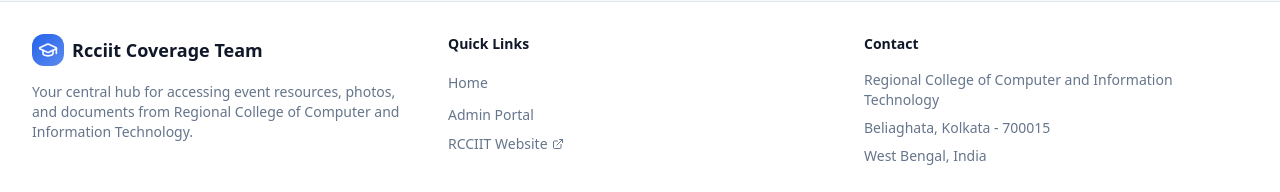
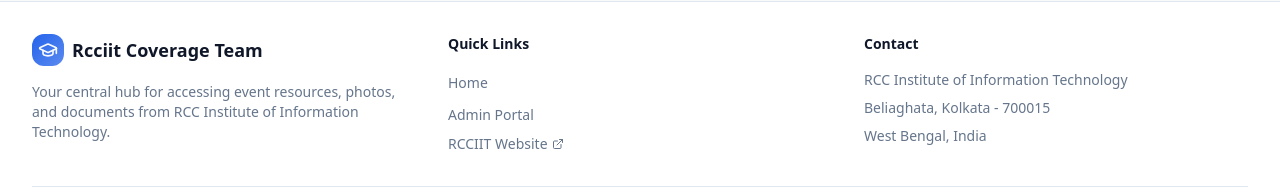
Before and after one commit to shinjansarkar/rcciit-coverage, a React (Vite) app: page / in a window 1280 px wide. Shown: the part 1540-1732 px from the top of the page. Built offline with nearby package versions, Linux system fonts and the light colour scheme; no server answers; the database is empty.

Commit message:
BugFix: Footer Fix

```diff
--- a/src/components/common/Footer.tsx
+++ b/src/components/common/Footer.tsx
@@ -16,7 +16,7 @@ const Footer = () => {
             </Link>
             <p className="text-sm text-muted-foreground max-w-sm">
               Your central hub for accessing event resources, photos, and documents from
-              Regional College of Computer and Information Technology.
+              RCC Institute of Information Technology.
             </p>
           </div>
 
@@ -58,7 +58,7 @@ const Footer = () => {
           <div className="space-y-4">
             <h3 className="text-sm font-semibold text-foreground">Contact</h3>
             <div className="space-y-2 text-sm text-muted-foreground">
-              <p>Regional College of Computer and Information Technology</p>
+              <p>RCC Institute of Information Technology</p>
               <p>Beliaghata, Kolkata - 700015</p>
               <p>West Bengal, India</p>
             </div>
```
